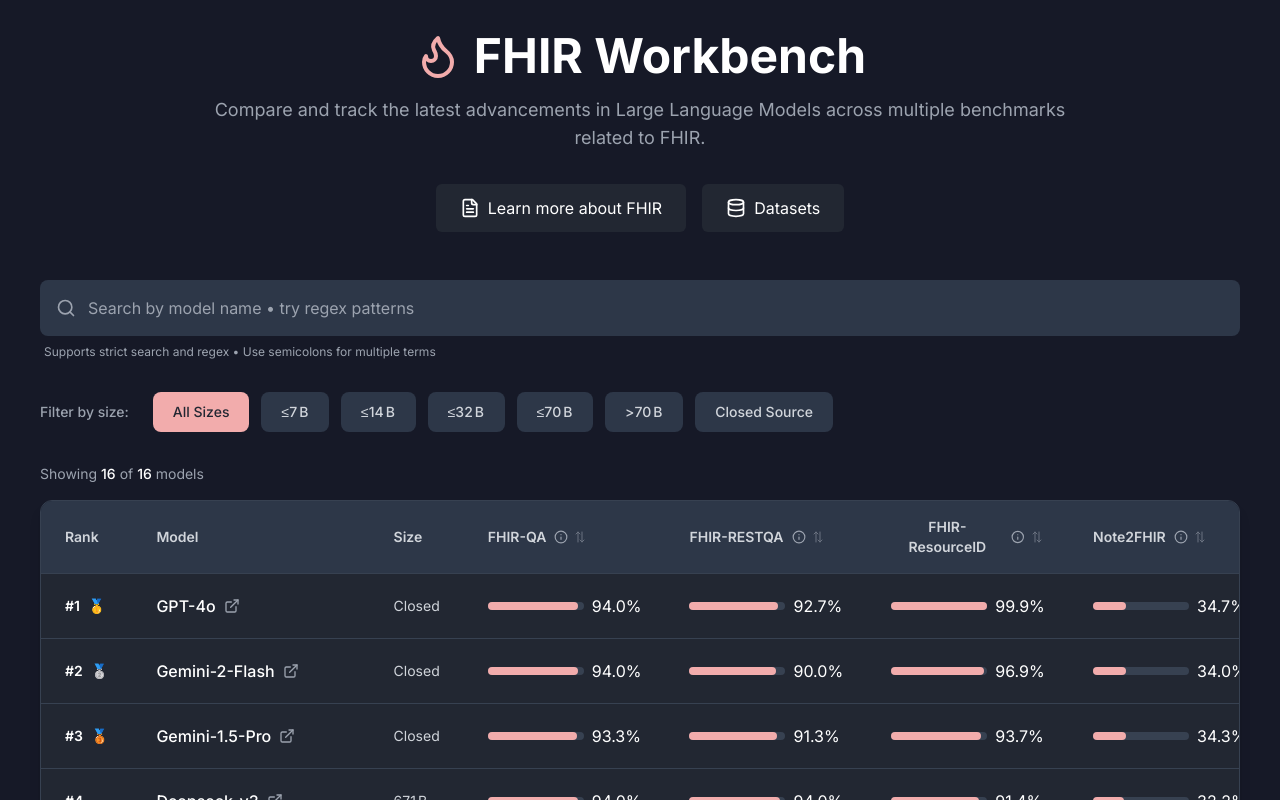
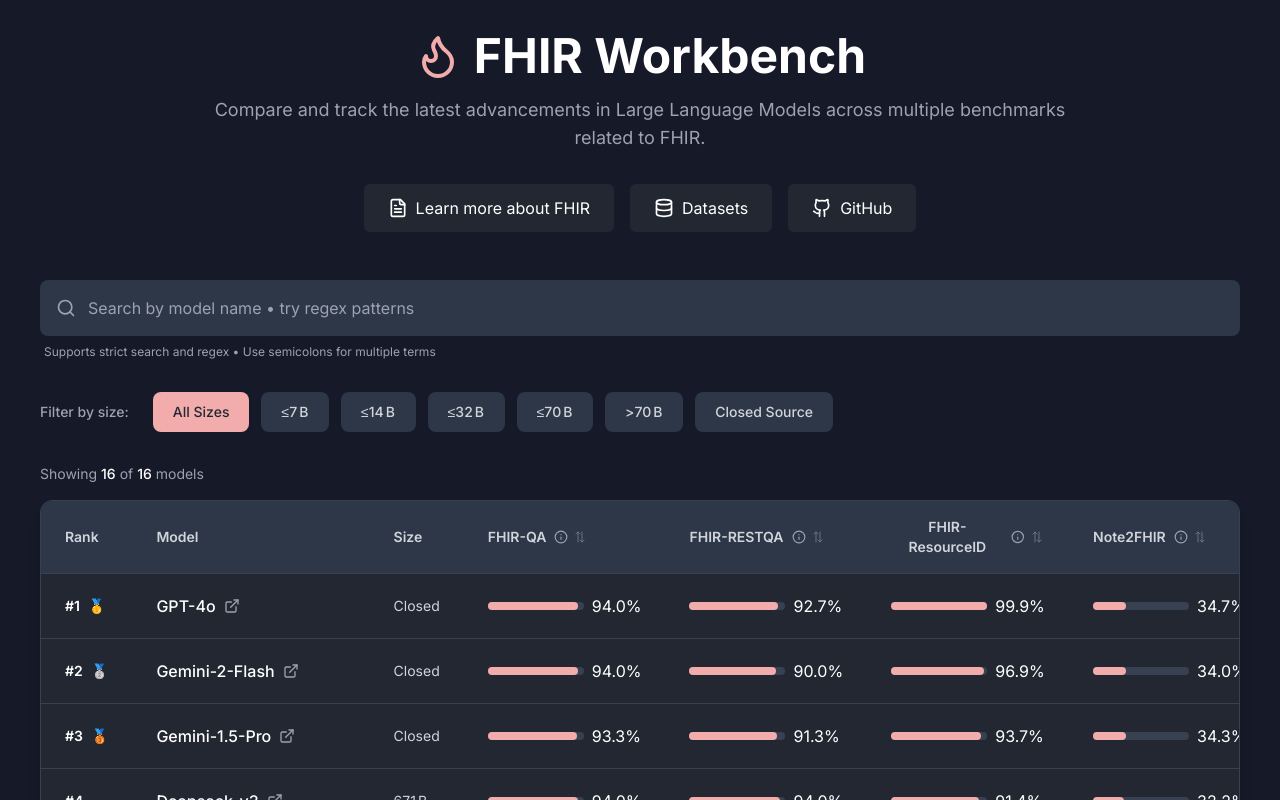
Before and after one commit to AhmedIdr/fhir-workbench, a Next.js app: page / in a window 1280 px wide. Shown: the top 800 px of the page. Built offline with nearby package versions, Linux system fonts and the light colour scheme.

Commit message:
add github link

```diff
--- a/src/app/page.tsx
+++ b/src/app/page.tsx
@@ -2,7 +2,7 @@
 import ModelSizeFilter from '@/components/ModelSizeFilter';
 import SearchBar from '@/components/SearchBar';
 import ModelSubmissionForm from '@/components/ModelSubmissionForm';
-import { Flame, FileText, Database } from 'lucide-react';
+import { Flame, FileText, Database, Github } from 'lucide-react';
 
 export default function Home() {
   return (
@@ -36,6 +36,15 @@
               <Database className="h-5 w-5" />
               <span>Datasets</span>
             </a>
+            <a
+              href="https://github.com/UMEssen/FHIR-Workbench"
+              target="_blank"
+              rel="noopener noreferrer"
+              className="inline-flex items-center gap-2 text-white bg-[#222732] hover:bg-[#2d3748] px-6 py-3 rounded-md transition-colors"
+            >
+              <Github className="h-5 w-5" />
+              <span>GitHub</span>
+            </a>
           </div>
         </div>
       </div>
```
